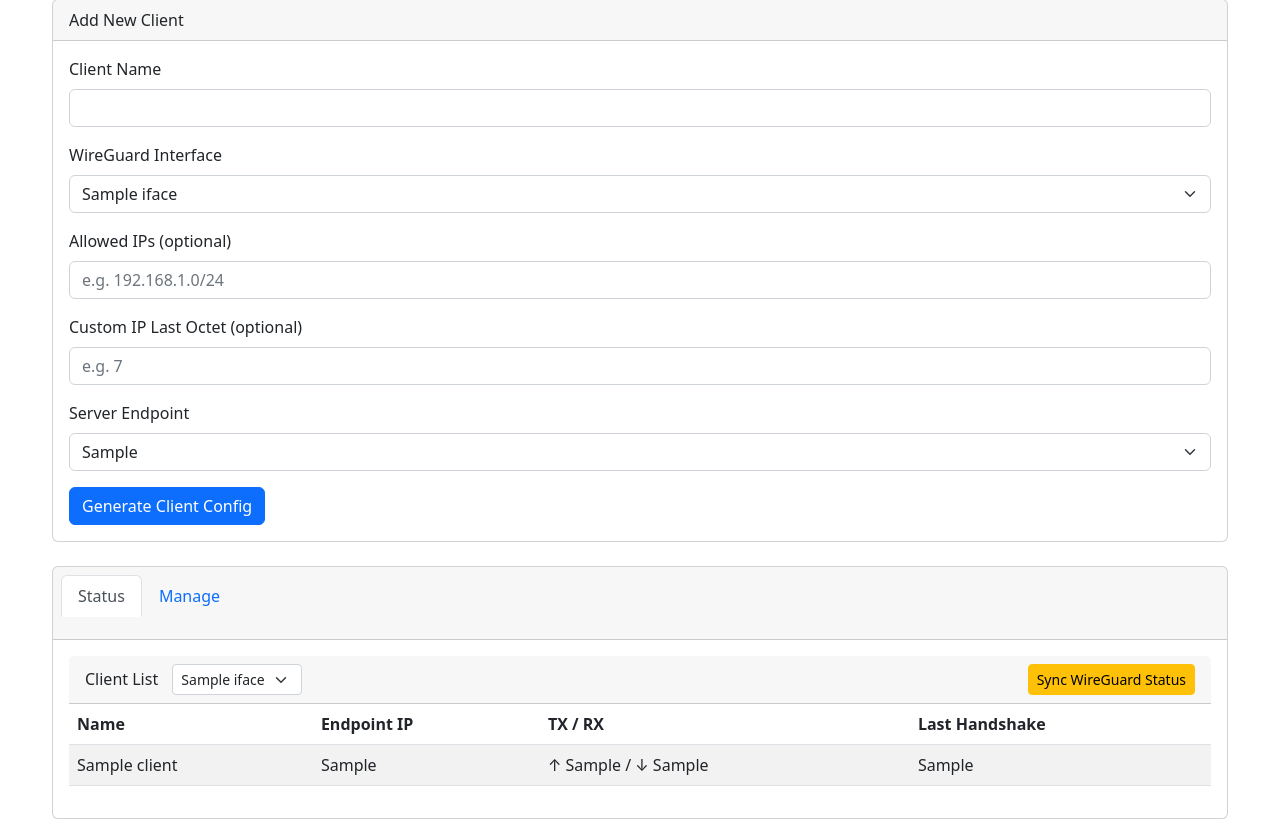
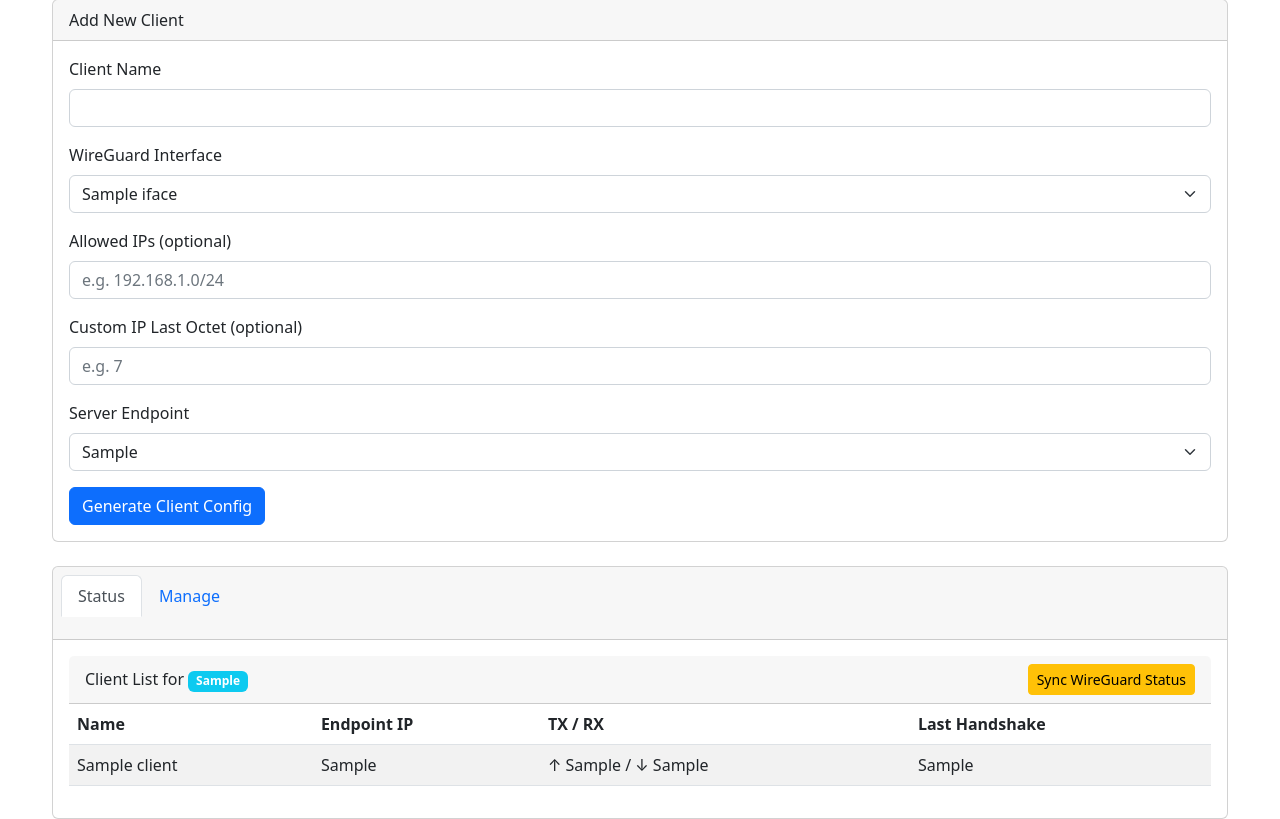
Before and after one commit to henrykey/wireguard-web-manager, a Python web app: template templates/index.html in a window 1280 px wide. Shown: the part 135-954 px from the top of the page. Run offline with Jinja, Linux system fonts and the light colour scheme; the template is opened without the code that fills it: most values are stand-ins (such as "Sample title", 1, 10 or a date in 2020).

Commit message:
works now

```diff
--- a/templates/index.html
+++ b/templates/index.html
@@ -230,14 +230,7 @@
             <div class="card-body">
                 <div class="card-header d-flex justify-content-between align-items-center">
                   <div>
-                    Client List
-                    <form id="interface-filter-form" method="get" action="{{ url_for('index') }}" style="display:inline-block; margin-left:10px;">
-                      <select class="form-select form-select-sm d-inline-block" name="interface" id="interface-filter" onchange="this.form.submit()" style="width:auto; display:inline-block;">
-                        {% for iface in interfaces %}
-                          <option value="{{ iface }}" {% if selected_interface == iface %}selected{% endif %}>{{ iface }}</option>
-                        {% endfor %}
-                      </select>
-                    </form>
+                    Client List for <span class="badge bg-info">{{ selected_interface }}</span>
                   </div>
                   <div>
                     <form action="{{ url_for('sync_wg_clients') }}" method="POST">
```
Also changed, not shown: app.py (+17 -4 lines).
